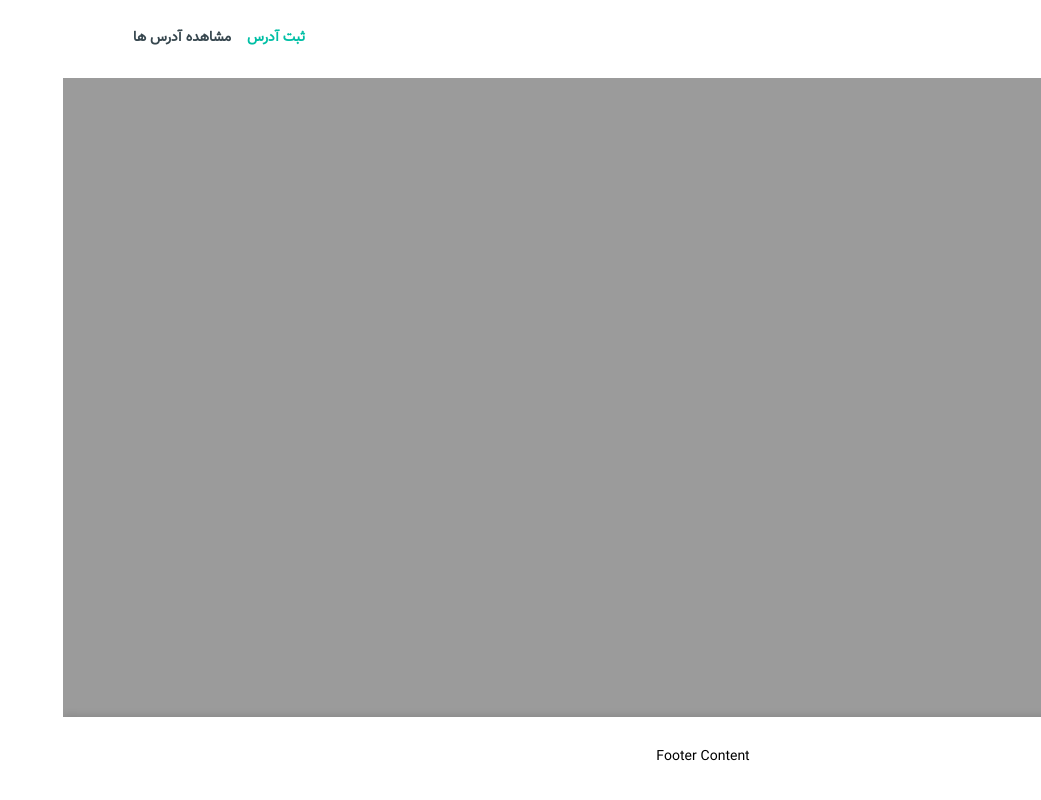
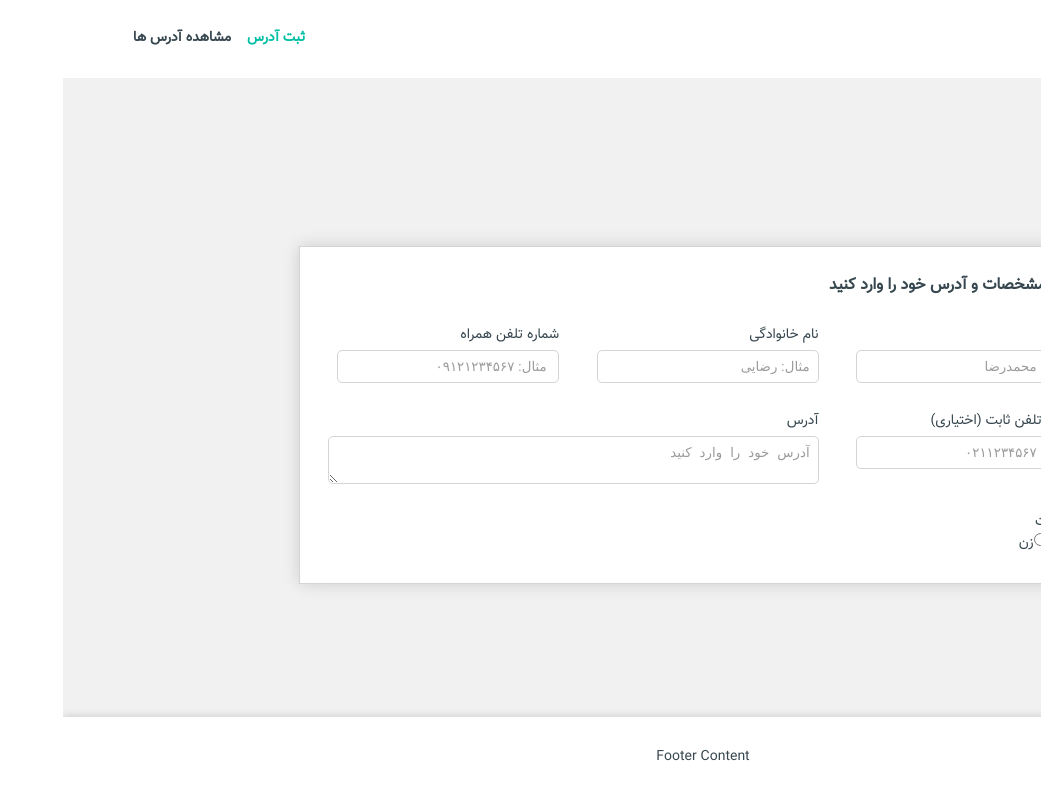
Before and after one commit to MahshidNiknafs/obar-address, a React (Vite) app: page /create-address in a window 1280 px wide. Shown: the whole page, without its empty margins (239-1280 px from the left). Built offline with nearby package versions, Linux system fonts and the light colour scheme.

Commit message:
add form

```diff
--- a/src/App.css
+++ b/src/App.css
@@ -17,6 +17,7 @@
 	--color-text: #37474f;
 	--color-border: #d4d4d4;
 	--color-shadow: #00000026;
+	--color-bg: #f1f1f1;
 
 	--color-gray: #9b9b9b;
 	--color-white: #fff;
@@ -26,6 +27,7 @@
 	padding: 0;
 	margin: 0;
 	box-sizing: border-box;
+	color: var(--color-text);
 }
 
 html {
--- /dev/null
+++ b/src/features/address/CreateAddressForm.css
@@ -0,0 +1,131 @@
+.form-container {
+	display: flex;
+	flex-direction: column;
+	gap: 2rem;
+	background-color: var(--color-white);
+	padding: 2rem;
+	border: 1px solid var(--color-border);
+	box-shadow: 0px 0px 16px 0px var(--color-shadow);
+}
+
+.form-inputs {
+	display: grid;
+	/* grid-template-columns: repeat(2, 1fr); */
+	grid-template-columns: repeat(3, 1fr);
+	gap: 2rem;
+}
+
+.form-title {
+	font-size: 1.15rem;
+	font-weight: 700;
+}
+
+.input-container {
+	display: flex;
+	flex-direction: column;
+	gap: 0.2rem;
+	width: 222px;
+}
+
+.textarea-container {
+	display: flex;
+	flex-direction: column;
+	gap: 0.2rem;
+	grid-column: span 2;
+}
+
+.label {
+	font-weight: 500;
+}
+
+.input {
+	padding: 8px;
+	border: 1px solid var(--color-border);
+	border-radius: 5px;
+}
+
+.textarea {
+	padding: 8px;
+	border: 1px solid var(--color-border);
+	border-radius: 5px;
+	width: 100%;
+}
+
+.input::placeholder,
+.textarea::placeholder {
+	color: var(--color-gray);
+}
+
+.input:focus,
+.textarea:focus {
+	border: 1px solid var(--color-primary);
+	outline: none;
+}
+
+@media screen and (max-width: 576px) {
+	.form-container {
+		width: 343px;
+		padding: 1rem;
+	}
+
+	.form-inputs {
+		grid-template-columns: 1fr;
+	}
+
+	.input,
+	.textarea {
+		width: 311px;
+	}
+}
+/* /////////////////////////////////////// */
+
+/*
+
+.textarea {
+	height: 466px;
+	resize: none;
+}
+
+
+
+
+
+.radio-group {
+	display: flex;
+	gap: 1rem;
+}
+
+.radio-label {
+	display: flex;
+	align-items: center;
+	gap: 0.5rem;
+	font-weight: 500;
+}
+
+.radio {
+	accent-color: var(--color-primary);
+}
+
+
+
+} */
+
+/* ///////////////////////////////////////// */
+/*
+
+
+
+.input {
+	padding: 8px;
+	border: 1px solid var(--color-border);
+	border-radius: 5px;
+}
+
+.input::placeholder {
+	color: var(--color-gray);
+}
+
+.input:focus {
+	border: 1px solid var(--color-primary);
+	outline: none;
+} */
--- /dev/null
+++ b/src/features/address/CreateAddressForm.jsx
@@ -0,0 +1,180 @@
+import "./CreateAddressForm.css";
+
+function CreateAddressForm() {
+	return (
+		<form className="form-container">
+			<h1 className="form-title">لطفا مشخصات و آدرس خود را وارد کنید</h1>
+
+			<div className="form-inputs">
+				<div className="input-container">
+					<label className="label">نام</label>
+					<input className="input" type="text" placeholder="مثال: محمدرضا" />
+				</div>
+
+				<div className="input-container">
+					<label className="label">نام خانوادگی</label>
+					<input className="input" type="text" placeholder="مثال: رضایی" />
+				</div>
+
+				<div className="input-container">
+					<label className="label">شماره تلفن همراه</label>
+					<input
+						className="input"
+						type="number"
+						placeholder=" مثال: ۰۹۱۲۱۲۳۴۵۶۷"
+					/>
+				</div>
+
+				<div className="input-container">
+					<label className="label">شماره تلفن ثابت (اختیاری)</label>
+					<input
+						className="input"
+						type="number"
+						placeholder="مثال: ۰۲۱۱۲۳۴۵۶۷"
+					/>
+				</div>
+
+				<div className="textarea-container">
+					<label className="label">آدرس</label>
+					<textarea className="textarea" placeholder="آدرس خود را وارد کنید" />
+				</div>
+			</div>
+
+			<div className="gender-container">
+				<label className="label">جنسیت</label>
+				<div className="radio-group">
+					<label className="radio-label">
+						<input className="radio" type="radio" name="gender" value="male" />
+						<span>مرد</span>
+					</label>
+					<label className="radio-label">
+						<input
+							className="radio"
+							type="radio"
+							name="gender"
+							value="female"
+						/>
+						<span>زن</span>
+					</label>
+				</div>
+			</div>
+		</form>
+	);
+}
+
+export default CreateAddressForm;
+//////////////////////////////////////////////////////
+// function CreateAddressForm() {
+// 	return <div style={{ backgroundColor: "red" }}>CreateAddressForm</div>;
+// }
+
+// export default CreateAddressForm;
+
+/////////////////////////////
+// import "./CreateAddressForm.css";
+
+// function CreateAddressForm() {
+// 	return (
+// 		<form className="form-container">
+// 			<h1 className="form-title">لطفا مشخصات و آدرس خود را وارد کنید</h1>
+
+// 			<div className="form-inputs">
+// 				<div className="input-container">
+// 					<label className="label">نام</label>
+// 					<input className="input" type="text" placeholder="نام" />
+// 				</div>
+
+// 				<div className="input-container">
+// 					<label className="label">نام خانوادگی</label>
+// 					<input className="input" type="text" placeholder="نام خانوادگی" />
+// 				</div>
+
+// 				<div className="input-container">
+// 					<label className="label">شماره تلفن همراه</label>
+// 					<input
+// 						className="input"
+// 						type="number"
+// 						placeholder="شماره تلفن همراه"
+// 					/>
+// 				</div>
+
+// 				<div className="input-container">
+// 					<label className="label">شماره تلفن ثابت (اختیاری)</label>
+// 					<input
+// 						className="input"
+// 						type="number"
+// 						placeholder="شماره تلفن ثابت"
+// 					/>
+// 				</div>
+
+// 				<div className="textarea-container">
+// 					<label className="label">آدرس</label>
+// 					<textarea
+// 						className="textarea"
+// 						placeholder="آدرس خود را وارد کنید"
+// 					></textarea>
+// 				</div>
+// 			</div>
+
+// 			<div className="gender-container">
+// 				<label className="label">جنسیت</label>
+// 				<div className="radio-group">
+// 					<label className="radio-label">
+// 						<input className="radio" type="radio" name="gender" value="male" />
+// 						<span>مرد</span>
+// 					</label>
+// 					<label className="radio-label">
+// 						<input
+// 							className="radio"
+// 							type="radio"
+// 							name="gender"
+// 							value="female"
+// 						/>
+// 						<span>زن</span>
+// 					</label>
+// 				</div>
+// 			</div>
+// 		</form>
+// 	);
+// }
+
+// export default CreateAddressForm;
+//////////////////////////////////////////
+// import "./CreateAddressForm.css";
+
+// function CreateAddressForm() {
+// 	return (
+// 		<form className="form-container">
+// 			<h1 className="form-title">لطفا مشخصات و آدرس خود را وارد کنید</h1>
+
+// 			<div>
+// 				<div className="input-container">
+// 					<label className="label">نام</label>
+// 					<input className="input" type="text" />
+// 				</div>
+
+// 				<div className="input-container">
+// 					<label className="label">نام خانوادگی</label>
+// 					<input className="input" type="text" />
+// 				</div>
+
+// 				<div className="input-container">
+// 					<label className="label">شماره تلفن همراه</label>
+// 					<input className="input" type="number" />
+// 				</div>
+
+// 				<div className="input-container">
+// 					<label className="label">شماره تلفن ثابت (اختیاری)</label>
+// 					<input className="input" type="number" />
+// 				</div>
+
+// 				<div className="">
+// 					<label className="label">آدرس</label>
+// 					<textarea />
+// 				</div>
+// 			</div>
+// 		</form>
+// 	);
+// }
+
+// export default CreateAddressForm;
--- a/src/pages/AddressesPage.jsx
+++ b/src/pages/AddressesPage.jsx
@@ -1,5 +1,5 @@
 function AddressesPage() {
-	return <div>AddressesPage</div>;
+	return <>AddressesPage</>;
 }
 
 export default AddressesPage;
--- /dev/null
+++ b/src/pages/CreateAddressPage.css
@@ -0,0 +1,20 @@
+.card-container {
+	display: flex;
+	flex-direction: column;
+	justify-content: center;
+	width: 808px;
+	/* height: 407px; */
+	gap: 1rem;
+}
+
+.card-title {
+	font-size: 1.15rem;
+	font-weight: 400;
+}
+
+/* Mobile Styles */
+@media screen and (max-width: 576px) {
+	.card-container {
+		width: 343px;
+	}
+}
--- a/src/pages/CreateAddressPage.jsx
+++ b/src/pages/CreateAddressPage.jsx
@@ -1,5 +1,15 @@
+import CreateAddressForm from "../features/address/CreateAddressForm";
+
+import "./CreateAddressPage.css";
+
 function CreateAddressPage() {
-	return <div>CreateAddressPage</div>;
+	return (
+		<div className="card-container">
+			<div className="card-title">ثبت آدرس</div>
+
+			<CreateAddressForm />
+		</div>
+	);
 }
 
 export default CreateAddressPage;
--- a/src/ui/Main/Main.css
+++ b/src/ui/Main/Main.css
@@ -1,4 +1,7 @@
 .layout-main {
-	background-color: var(--color-gray);
+	display: flex;
+	align-items: center;
+	justify-content: center;
+	background-color: var(--color-bg);
 	overflow: scroll;
 }
--- a/src/ui/Main/Main.jsx
+++ b/src/ui/Main/Main.jsx
@@ -4,7 +4,6 @@ import "./Main.css";
 function Main() {
 	return (
 		<main className="layout-main">
-			main layout
 			<Outlet />
 		</main>
 	);
```
